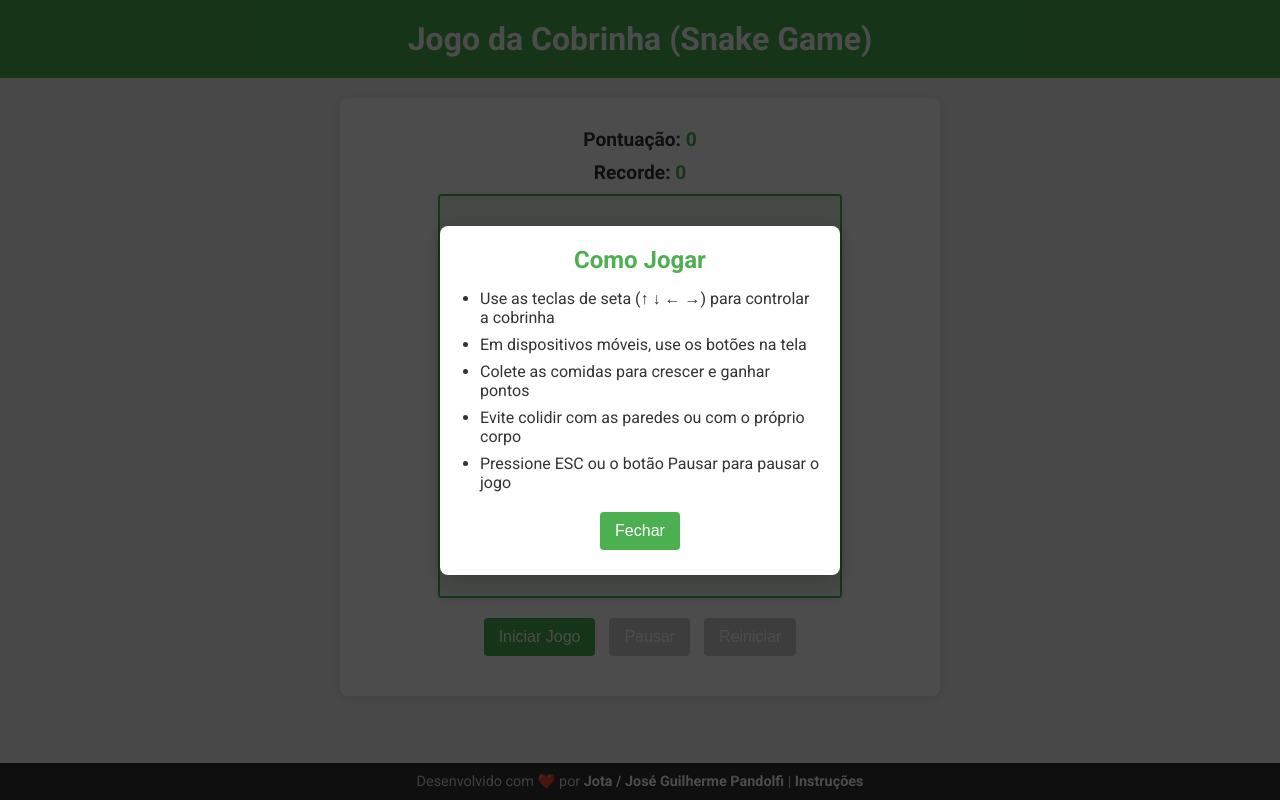
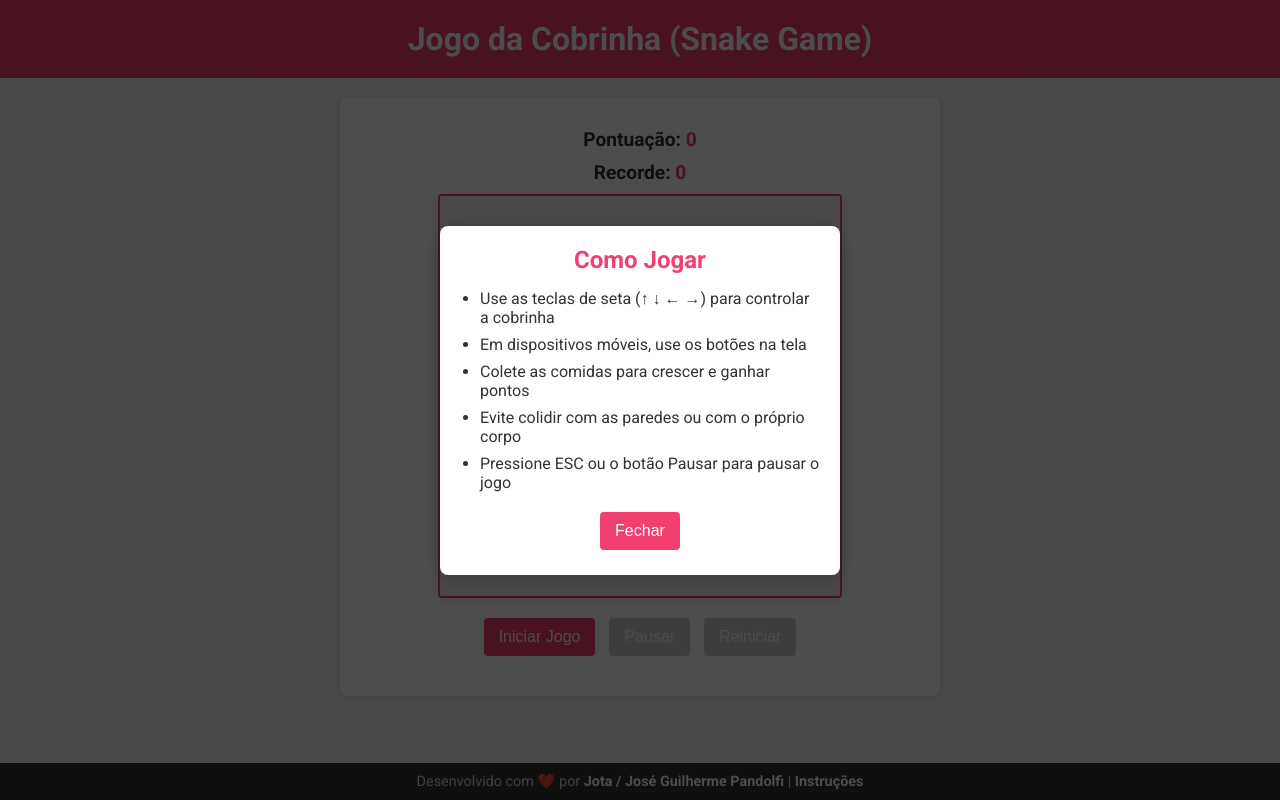
Before and after one commit to jgpandolfi/snake-game, a plain HTML site: page index.html in a window 1280 px wide. Both pictures are taken after a click on the link "Instruções". Drawn offline with Linux system fonts and the light colour scheme.

Commit message:
Cores e estilo visual da aplicação alterados para a identidade visual da m2a

```diff
--- a/scripts.js
+++ b/scripts.js
@@ -89,10 +89,10 @@ document.addEventListener('DOMContentLoaded', () => {
 
     // Desenha a tela inicial
     function desenharTelaInicial() {
-        ctx.fillStyle = '#e8f5e9';
+        ctx.fillStyle = '#f3eff0';
         ctx.fillRect(0, 0, larguraJogo, alturaJogo);
 
-        ctx.fillStyle = '#4CAF50';
+        ctx.fillStyle = '#f13f6f';
         ctx.font = '24px Roboto';
         ctx.textAlign = 'center';
         ctx.fillText('Jogo da Cobrinha', larguraJogo / 2, alturaJogo / 2 - 30);
@@ -306,27 +306,27 @@ document.addEventListener('DOMContentLoaded', () => {
     // Desenha o estado atual do jogo
     function desenharJogo() {
         // Limpa o canvas
-        ctx.fillStyle = '#e8f5e9';
+        ctx.fillStyle = '#f3ecee';
         ctx.fillRect(0, 0, larguraJogo, alturaJogo);
 
         // Desenha a cobrinha
         for (let i = 0; i < cobrinha.length; i++) {
             // Cabeça com cor diferente
             if (i === 0) {
-                ctx.fillStyle = '#388E3C';
+                ctx.fillStyle = '#8c2541';
             } else {
-                ctx.fillStyle = '#4CAF50';
+                ctx.fillStyle = '#f13f6f';
             }
 
             ctx.fillRect(cobrinha[i].x, cobrinha[i].y, tamanhoBloco, tamanhoBloco);
 
             // Borda dos segmentos
-            ctx.strokeStyle = '#e8f5e9';
+            ctx.strokeStyle = '#f3ecee';
             ctx.strokeRect(cobrinha[i].x, cobrinha[i].y, tamanhoBloco, tamanhoBloco);
         }
 
         // Desenha a comida
-        ctx.fillStyle = '#FF5722';
+        ctx.fillStyle = '#ffae4e';
         ctx.beginPath();
         const raio = tamanhoBloco / 2;
         ctx.arc(
--- a/styles.css
+++ b/styles.css
@@ -22,7 +22,7 @@ body {
 /* Cabeçalho ocupa toda a largura */
 header {
     width: 100%;
-    background-color: #4CAF50;
+    background-color: #f13f6f;
     color: white;
     padding: 20px 0;
     text-align: center;
@@ -67,8 +67,8 @@ header h1 {
 /* Estilo do canvas */
 #tela-jogo {
     display: block;
-    background-color: #e8f5e9;
-    border: 2px solid #4CAF50;
+    background-color: #f2e5e8;
+    border: 2px solid #f13f6f;
     border-radius: 4px;
     margin: 10px auto;
     box-shadow: 0 2px 10px rgba(0, 0, 0, 0.1);
@@ -82,13 +82,13 @@ header h1 {
 }
 
 #valor-pontuacao, #valor-recorde {
-    color: #4CAF50;
+    color: #f13f6f;
 }
 
 /* Estilo dos botões */
 button {
     padding: 10px 15px;
-    background-color: #4CAF50;
+    background-color: #f13f6f;
     color: white;
     border: none;
     border-radius: 4px;
@@ -99,7 +99,7 @@ button {
 }
 
 button:hover {
-    background-color: #45a049;
+    background-color: #8c2541;
     transform: scale(1.05);
 }
 
@@ -166,7 +166,7 @@ button:disabled {
 }
 
 .modal-conteudo h2 {
-    color: #4CAF50;
+    color: #f13f6f;
     margin-bottom: 15px;
 }
 
```
